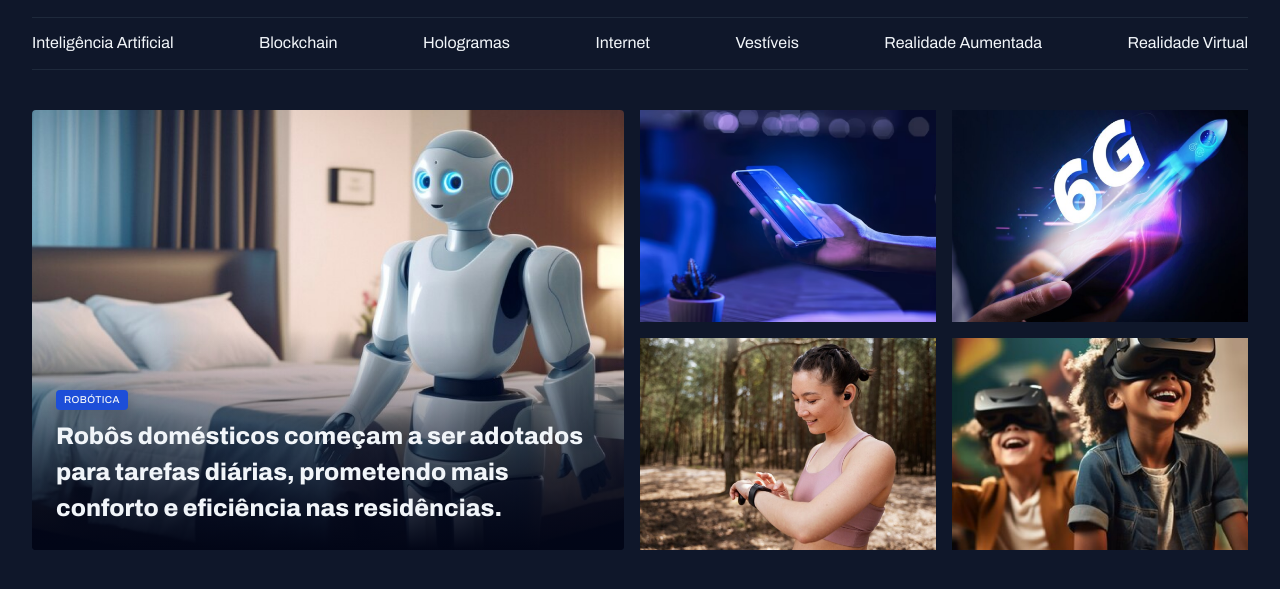
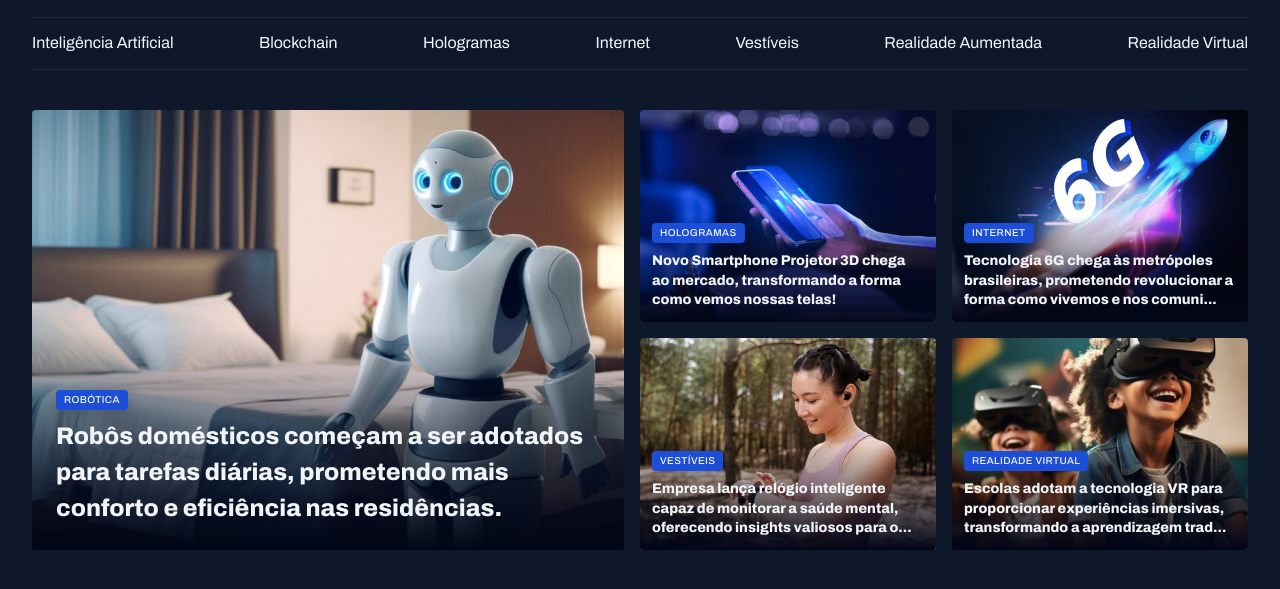
Before and after one commit to Joovix/projeto-portal-de-noticias, a plain HTML site: page index.html in a window 1280 px wide. Shown: the part 45-634 px from the top of the page. Drawn offline with Linux system fonts and the light colour scheme.

Commit message:
Finalizando a seção destaques

```diff
--- a/index.html
+++ b/index.html
@@ -34,7 +34,7 @@
   <main class="grid container">
     <section id="featured" class="grid grid-flow gap-16">
       <figure class="card">
-        <img src="./assets/image/Image 01.png" alt="Imagem de um robo de pé em frente uma cama">
+        <img src="./assets/image/Image 01.png" alt="Robôs domésticos começam a ser adotados para tarefas diárias, prometendo mais conforto e eficiência nas residências.">
         <figcaption>
           <span class="content-tag">robótica</span>
           <h2 class="text-2xl">Robôs domésticos começam a ser adotados para tarefas diárias, prometendo mais conforto e eficiência nas residências.</h2>
@@ -42,21 +42,38 @@
       </figure>
 
       <div class=" grid grid-flow-2 gap-16">
-        <div>
-          <img src="./assets/image/Image 02.png" alt="">
-        </div>
+        <figure class="card">
+          <img src="./assets/image/Image 02.png" alt="Novo Smartphone Projetor 3D chega ao mercado, transformando a forma como vemos nossas telas!">
+          <figcaption>
+            <span class="content-tag">Hologramas</span>
+            <h2 class="text-lg">Novo Smartphone Projetor 3D chega ao mercado, transformando a forma como vemos nossas telas!</h2>
+          </figcaption>
+        </figure>
 
-        <div>
-          <img src="./assets/image/Image 03.png" alt="">
-        </div>
+        <figure class=" card">
+          <img src="./assets/image/Image 03.png" alt="Tecnologia 6G chega às metrópoles brasileiras, prometendo revolucionar a forma como vivemos e nos comunicamos.">
+          <figcaption>
+            <span class="content-tag">Internet</span>
+            <h2 class="text-lg">Tecnologia 6G chega às metrópoles brasileiras, prometendo revolucionar a forma como vivemos e nos comuni...</h2>
+          </figcaption>
+        </figure>
 
-        <div>
-          <img src="./assets/image/Image 04.png" alt="">
-        </div>
+        <figure class=" card">
+          <img src="./assets/image/Image 04.png" alt="Empresa lança relógio inteligente capaz de monitorar a saúde mental, oferecendo insights valiosos para o bem-estar pessoal.">
+          <figcaption>
+            <span class="content-tag">Vestíveis</span>
+            <h2 class="text-lg">Empresa lança relógio inteligente capaz de monitorar a saúde mental, oferecendo insights valiosos para o...
+            </h2>
+          </figcaption>
+        </figure>
 
-        <div>
-          <img src="./assets/image/Image 05.png" alt="">
-        </div>
+        <figure class=" card">
+          <img src="./assets/image/Image 05.png" alt="Escolas adotam a tecnologia VR para proporcionar experiências imersivas, transformando a aprendizagem tradicional.">
+          <figcaption>
+            <span class="content-tag">Realidade Virtual</span>
+            <h2 class="text-lg">Escolas adotam a tecnologia VR para proporcionar experiências imersivas, transformando a aprendizagem trad...</h2>
+          </figcaption>
+        </figure>
       </div>
     </section>
     <section></section>
--- a/style/global.css
+++ b/style/global.css
@@ -15,7 +15,7 @@
   --font-family: "Archivo", sans-serif;
   --h1: 800 24px/150% var(--font-family);
   --h2: 800 16px/140% var(--font-family);
-  --h2: 800 14px/140% var(--font-family);
+  --h3: 800 14px/140% var(--font-family);
   --text-span: 600 14px/145% var(--font-family);
   --text: 400 16px/140% var(--font-family);
   --text-sm: 400 14px/160% var(--font-family);
--- a/style/section.css
+++ b/style/section.css
@@ -24,6 +24,10 @@
 
       padding: 24px;
 
+      &:has(.text-lg){
+        padding: 12px;
+      }
+
       h2{
         margin-top: 8px;
       }
```
